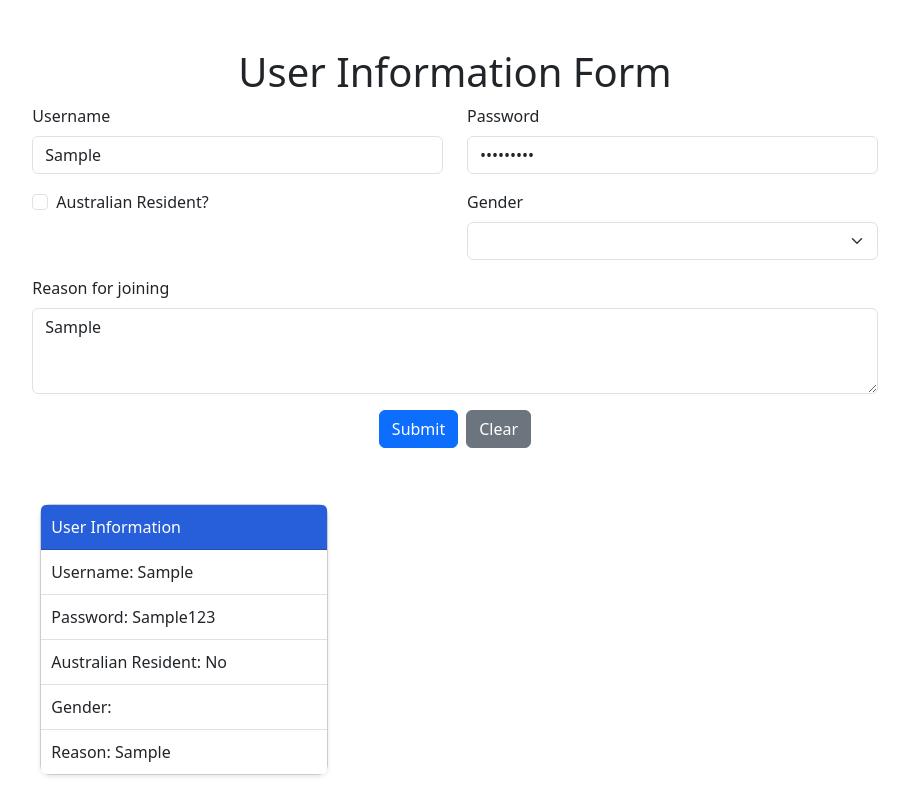
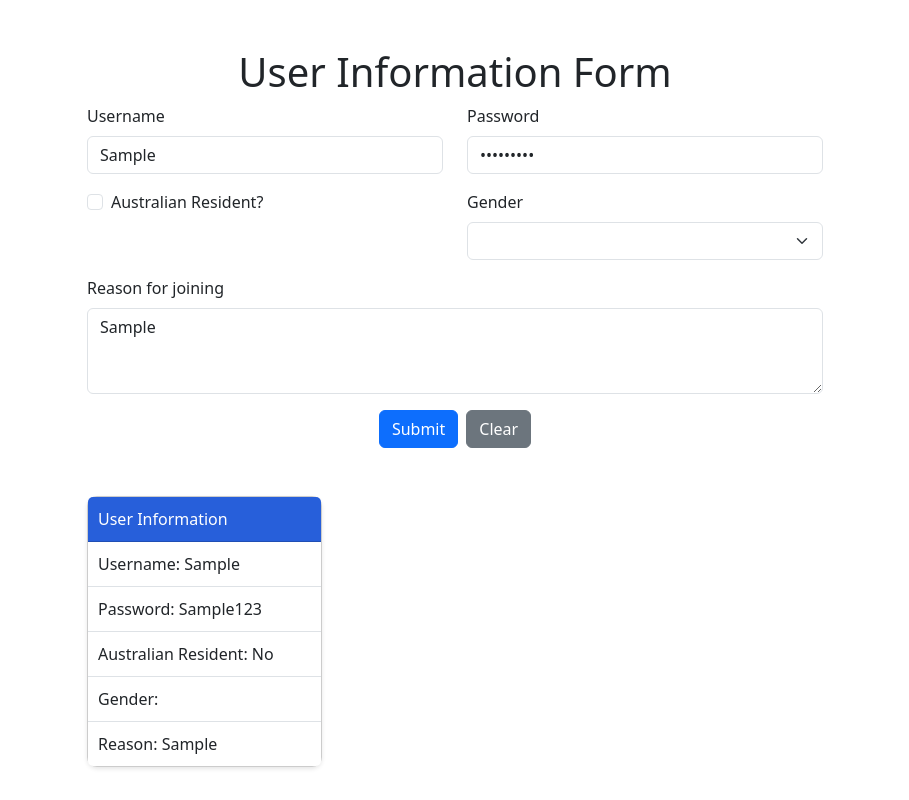
Before and after one commit to Akirakennsr/zqian-library, a Vue app: page / in a window 1280 px wide. Both pictures are taken after typing "Sample", "Sample123", "Sample" into the empty fields and a click on the button "Submit". Shown: the whole page, without its empty margins (185-1094 px from the left). Built offline with nearby package versions, Linux system fonts and the light colour scheme.

Commit message:
update efolio 3.2 activity7

```diff
--- a/src/assets/components/Form.vue
+++ b/src/assets/components/Form.vue
@@ -1,27 +1,27 @@
 <template>
-    <div class="contain mt-5">
+    <div class="container mt-5">
         <div class = "row">
-            <div class="col-md-8 offset-md-2">
+            <div class="col-md-8 col-sm-10 offset-sm-1 offset-md-2">
                 <h1 class="text-center">User Information Form</h1>
                 <form @submit.prevent="submitForm">
                     <div class="row mb-3">
-                        <div class="col-md-6">
+                        <div class="col-md-6 col-sm-6 col-6">
                             <label for="username" class="form-label">Username</label>
                             <input type="text" class="form-control" id="username" v-model="formData.username">
                         </div>
-                        <div class="col-md-6">
+                        <div class="col-md-6 col-sm-6 col-6">
                             <label for="password" class="form-label">Password</label>
                             <input type="password" class="form-control" id="password" v-model="formData.password">
                         </div>
                     </div>
                     <div class="row mb-3">
-                        <div class="col-md-6">
+                        <div class="col-md-6 col-sm-6 col-6">
                             <div class="form-check">
                                 <input type="checkbox" class="form-check-input" id="isAustralian" v-model="formData.isAustralian">
                                 <label class="form-check-label" for="isAustralian">Australian Resident?</label>
                             </div>
                         </div>
-                        <div class="col-md-6">
+                        <div class="col-md-6 col-sm-6 col-6">
                             <label for="gender" class="form-label">Gender</label>
                             <select class="form-select" id="gender" v-model="formData.gender">
                                 <option value="male">Male</option>
@@ -42,8 +42,11 @@
 
 
                     <div class="row mt-5" v-if="submittedCards.length">
-                    <div class="d-flex flex-wrap justify-content-start">
-                        <div v-for="(card, index) in submittedCards" :key="index" class="card m-2" style="width: 18rem;">
+                    <div class="col-12">
+                        <div class="row g-3">
+                            <div v-for="(card, index) in submittedCards" :key="index"
+                                 class="col-12 col-sm-6 col-lg-4">
+                                <div class="card h-100">
                                     <div class="card-header">
                                         User Information
                                     </div>
@@ -54,6 +57,8 @@
                                         <li class="list-group-item">Gender: {{ card.gender }}</li>
                                         <li class="list-group-item">Reason: {{ card.reason }}</li>
                                     </ul>
+                                </div>
+                            </div>
                         </div>
                     </div>
                 </div>
```
Lines whose indentation alone changed are shown as unchanged.
